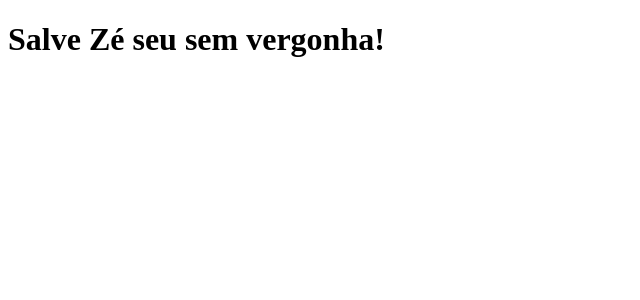
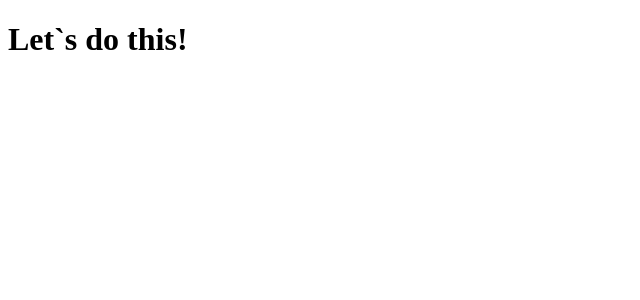
Before and after one commit to GustavoPortox/clone-tabnews, a Next.js app: page / in a window 1280 px wide. Shown: the top 300 px of the page, without its empty margins (0-640 px from the left). Built offline with nearby package versions, Linux system fonts and the light colour scheme.

Commit message:
Deploy atualizado

```diff
--- /dev/null
+++ b/pages/api/status.js
@@ -0,0 +1,5 @@
+function status(request, response) {
+  response.status(200).send("Vamo que vamo fuze!");
+}
+
+export default status;
--- a/pages/index.js
+++ b/pages/index.js
@@ -1,5 +1,5 @@
 function Home() {
-  return <h1>Salve Zé seu sem vergonha!</h1>;
+  return <h1>Let`s do this!</h1>;
 }
 export default Home;
 
```
